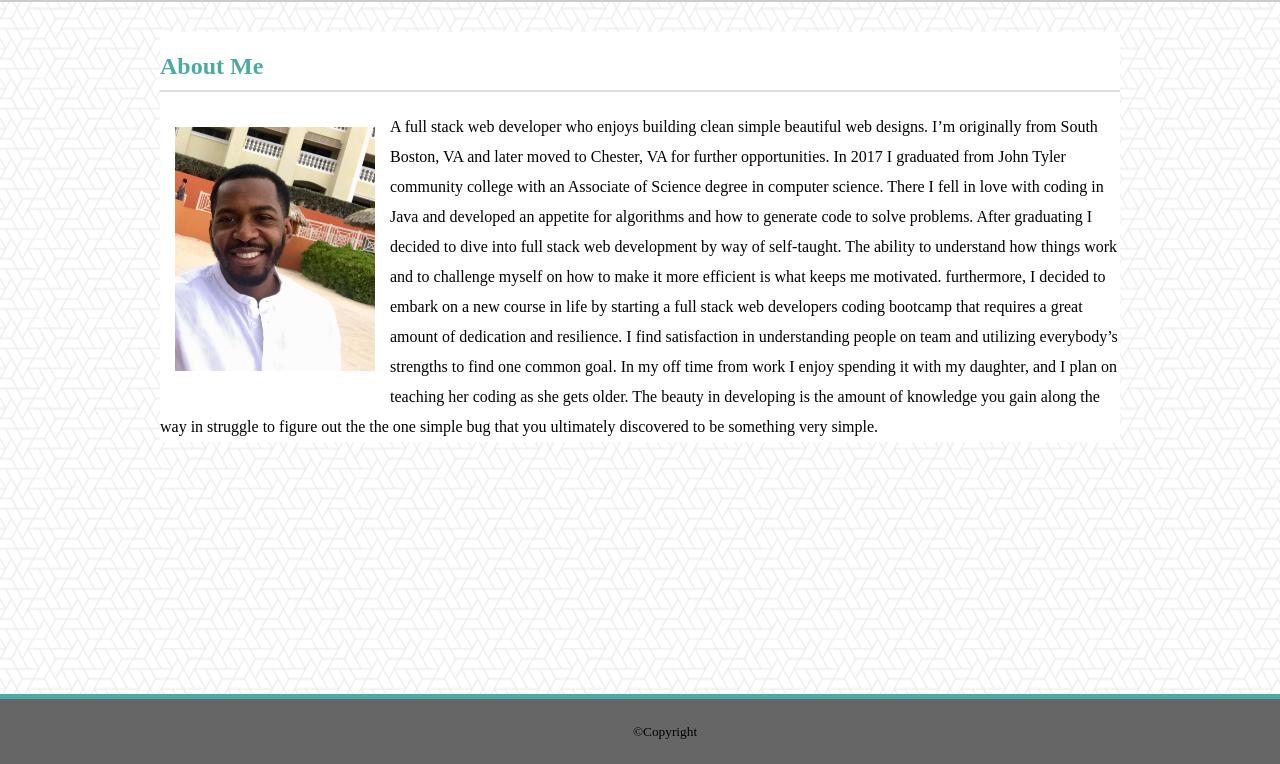
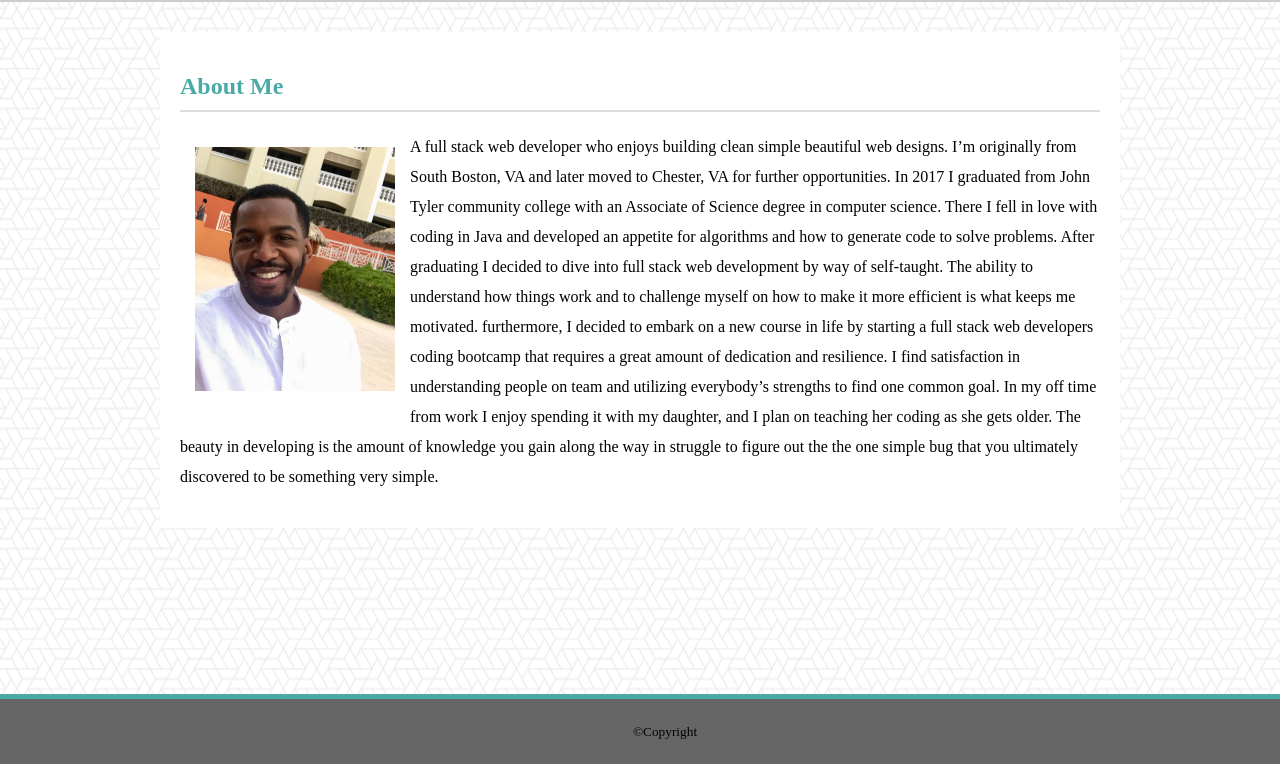
Before and after one commit to travisstew/Basic-Portoflio, a plain HTML site: page index.html in a window 1280 px wide. Shown: the part 81-845 px from the top of the page. Drawn offline with Linux system fonts and the light colour scheme.

Commit message:
padding around container

```diff
--- a/assets/css/style.css
+++ b/assets/css/style.css
@@ -36,8 +36,9 @@ body{
   width: 960px;
   padding-top: 1px;
   background: #ffffff;
-
-
+}
+.container-inside{
+  padding: 20px;
 }
 .main-header{
   border-bottom: solid thick #cccccc;
--- a/index.html
+++ b/index.html
@@ -22,10 +22,11 @@
       </header>
    <section class="main-section">
       <div class="container">
+          <div class="container-inside">
         <h2 id="abt-head">About Me</h2>
         <img class="profile-pic" src="assets/images/IMG_8926.jpeg" alt="Travis Stewart" >
         <p>	 A full stack web developer who enjoys building clean simple beautiful web designs. I’m originally from South Boston, VA and later moved to Chester, VA for further opportunities.  In 2017 I graduated from John Tyler community college with an Associate of Science degree in computer science.  There I fell in love with coding in Java and developed an appetite for algorithms and how to generate code to solve problems. After graduating I decided to dive into full stack web development by way of self-taught.  The ability to understand how things work and to challenge myself on how to make it more efficient is what keeps me motivated.  furthermore, I decided to embark on a new course in life by starting a full stack web developers coding bootcamp that requires a great amount of dedication and resilience.  I find satisfaction in understanding people on team and utilizing everybody’s strengths to find one common goal.  In my off time from work I enjoy spending it with my daughter, and I plan on teaching her coding as she gets older.  The beauty in developing is the amount of knowledge you gain along the way in struggle to figure out the the one simple bug that you ultimately discovered to be something very simple.  </p>
-
+          </div>
       </div>
     </section>
   </div>
```
Also changed, not shown: 3 other files.
